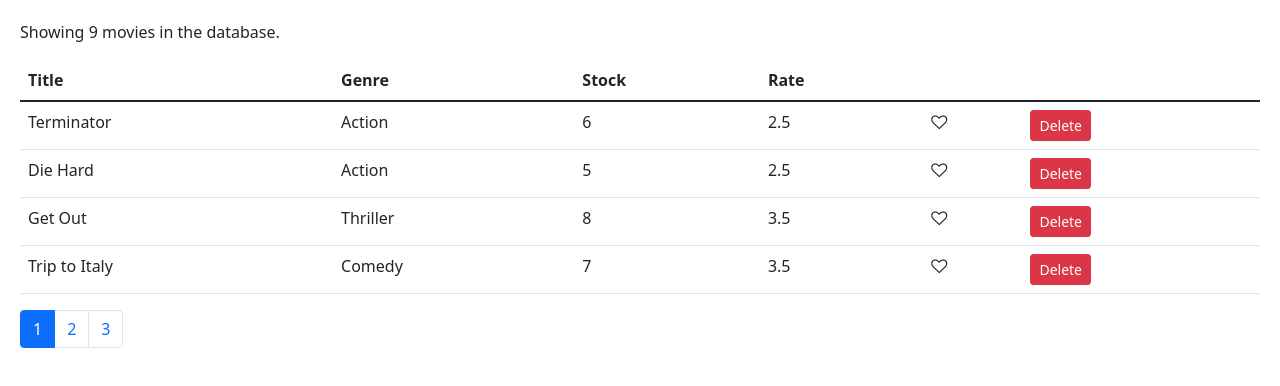
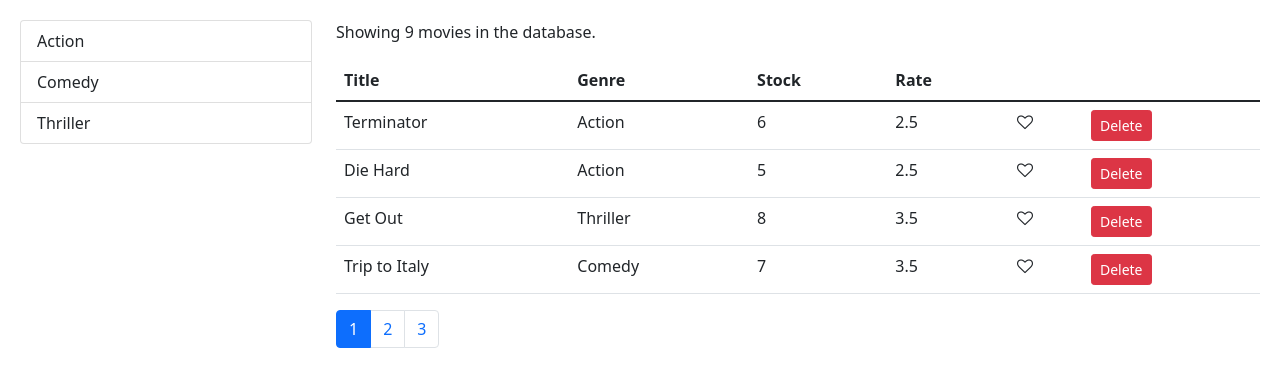
Before and after one commit to ttquyen/practice-reactjs-with-online-course, a React (Create React App) app: page / in a window 1280 px wide. Shown: the top 386 px of the page. Built offline with nearby package versions, Linux system fonts and the light colour scheme.

Commit message:
add Genre list Component

```diff
--- /dev/null
+++ b/src/components/common/listGroup.jsx
@@ -0,0 +1,19 @@
+import React, { Component } from "react";
+const ListGroup = (props) => {
+  const { items, textProperty, valueProperty } = props;
+  return (
+    <ul className="list-group">
+      {items.map((item) => (
+        <li key={item[valueProperty]} className="list-group-item">
+          {item[textProperty]}
+        </li>
+      ))}
+    </ul>
+  );
+};
+ListGroup.defaultProps = {
+  //set default for properties
+  textProperty: "name",
+  valueProperty: "_id",
+};
+export default ListGroup;
--- a/src/components/movieTable.jsx
+++ b/src/components/movieTable.jsx
@@ -1,14 +1,20 @@
 import React, { Component } from "react";
+import { getGenres } from "../services/fakeGenreService";
 import { getMovies } from "../services/fakeMovieService";
 import { paginate } from "../utils/paginate";
 import Like from "./common/like";
+import ListGroup from "./common/listGroup";
 import Pagination from "./common/pagination";
 class MovieTable extends Component {
   state = {
-    movies: getMovies(),
+    movies: [],
+    genres: [],
     currentPage: 1,
     pageSize: 4,
   };
+  componentDidMount() {
+    this.setState({ movies: getMovies(), genres: getGenres() });
+  }
   handleDelete = (movie) => {
     const movies = movies.filter((m) => m._id !== movie._id);
     this.setState({ movies });
@@ -24,6 +30,9 @@
   handlePageChange = (page) => {
     this.setState({ currentPage: page });
   };
+  handleGenreSelect = (genre) => {
+    console.log("select", genre);
+  };
   render() {
     const { length: count } = this.state.movies;
     const { pageSize, currentPage, movies: allMovies } = this.state;
@@ -33,7 +42,14 @@
 
     const movies = paginate(allMovies, currentPage, pageSize);
     return (
-      <React.Fragment>
+      <div className="row">
+        <div className="col-3">
+          <ListGroup
+            items={this.state.genres}
+            onItemSelect={this.handleGenreSelect}
+          />
+        </div>
+        <div className="col">
           <p>Showing {count} movies in the database.</p>
           <table className="table">
             <thead>
@@ -76,7 +92,8 @@
             currentPage={currentPage}
             onPageChange={this.handlePageChange}
           />
-      </React.Fragment>
+        </div>
+      </div>
     );
   }
 }
```
Lines whose indentation alone changed are shown as unchanged.
